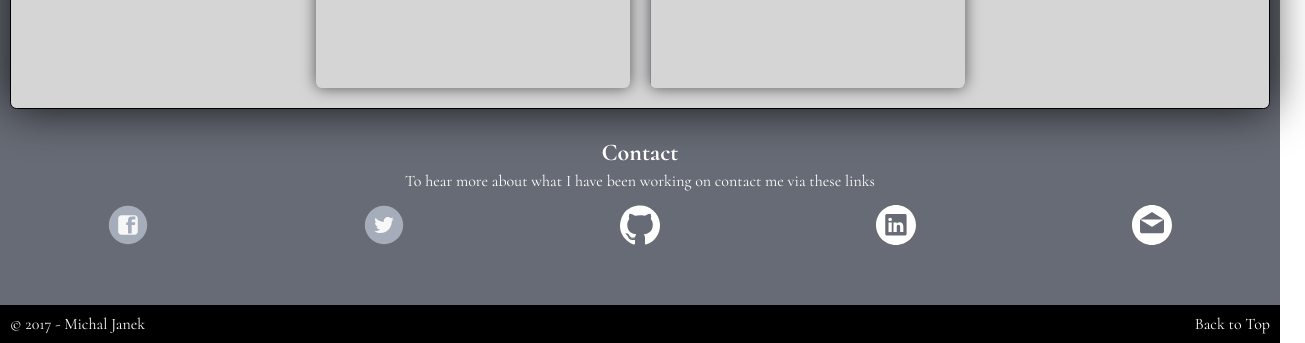
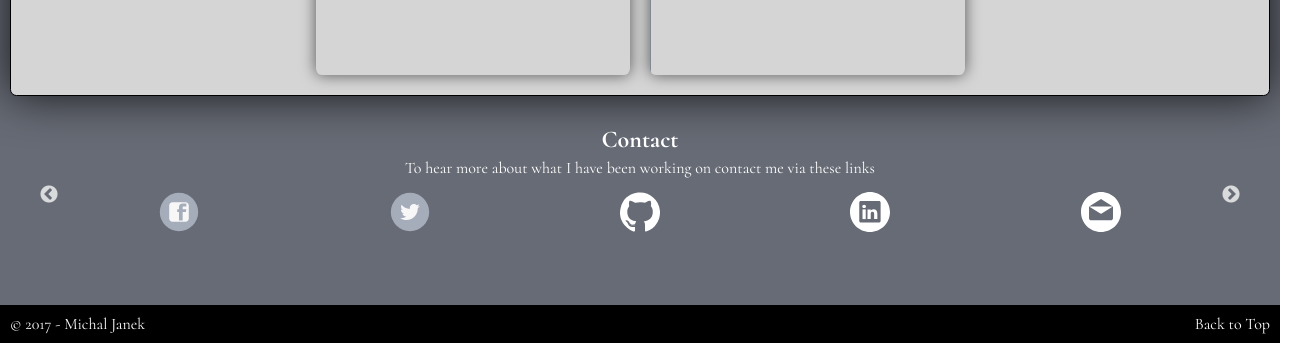
Before and after one commit to mikaeljan/TechdegreePortfolio, a website: page src/index.html in a window 1280 px wide. Shown: the part 457-800 px from the top of the page, 1305 px wide, since content can reach past the window. Drawn offline with nearby package versions, Linux system fonts and the light colour scheme.

Commit message:
update aside styles for slick feature

```diff
--- a/src/scss/components/_containers.scss
+++ b/src/scss/components/_containers.scss
@@ -24,5 +24,8 @@
 }
 .row {
   border: 1px solid black;
-
 }
+aside {
+  margin: auto;
+  width:90%;
+}
```
Also changed, not shown: src/css/style.css, 1 other file.
